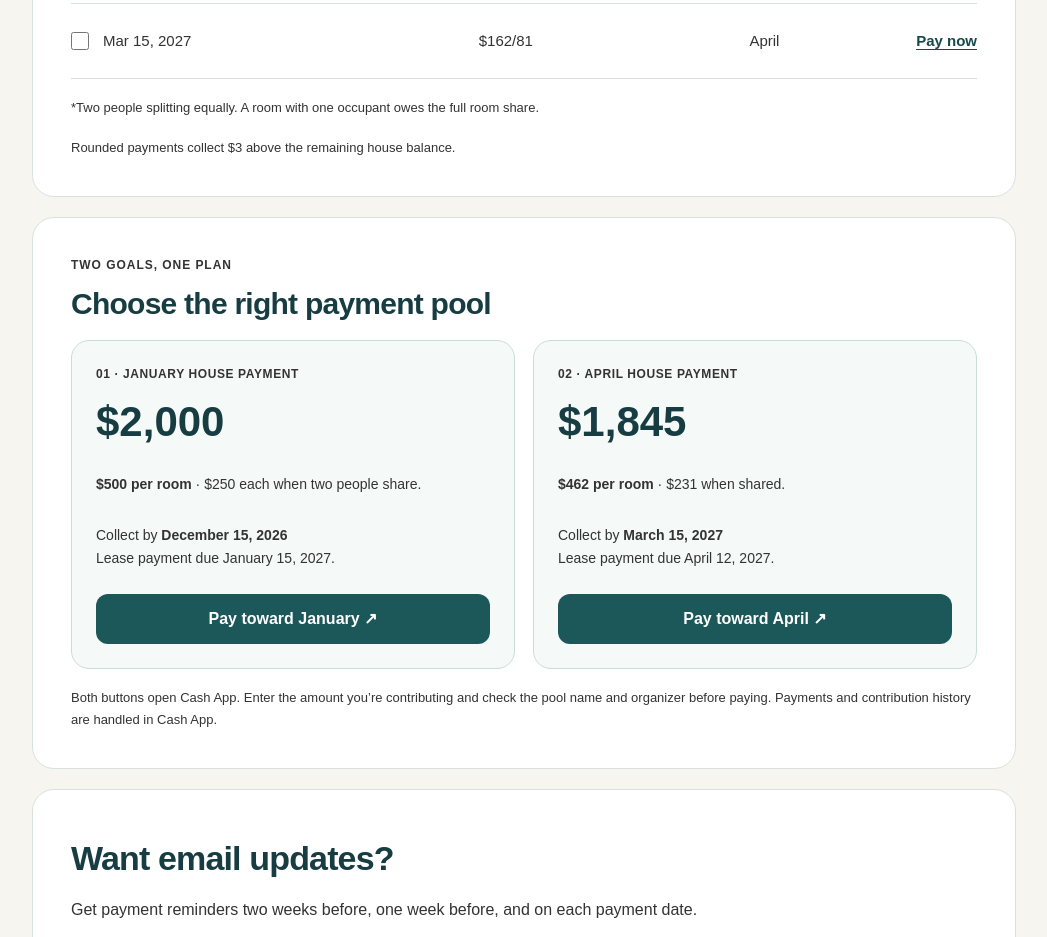
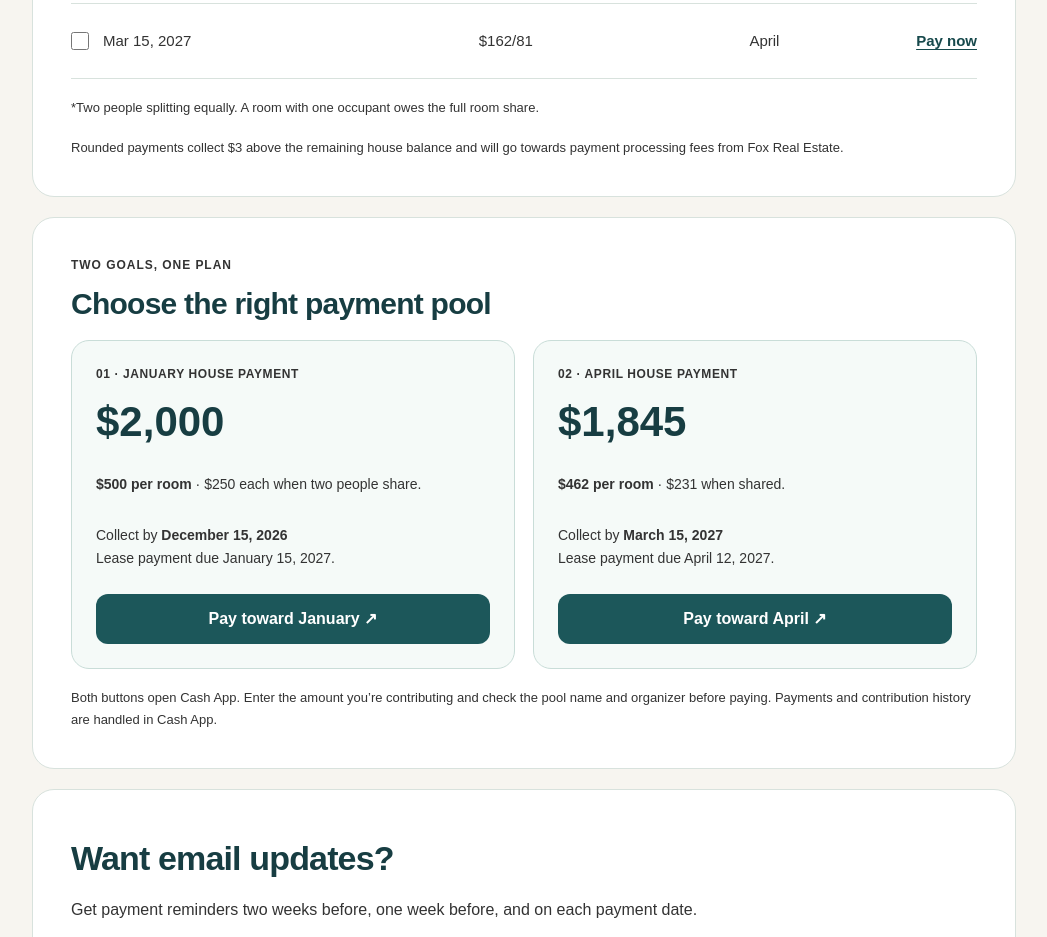
Before and after one commit to mooremaker/moore-made-store, a Next.js app: page /beach-house-2027 in a window 1280 px wide. Shown: the part 1280-2217 px from the top of the page, without its empty margins (116-1163 px from the left). Built offline with nearby package versions, Linux system fonts and the light colour scheme.

Commit message:
Explain beach house rounding toward payment processing fees

```diff
--- a/app/beach-house-2027/page.tsx
+++ b/app/beach-house-2027/page.tsx
@@ -34,7 +34,7 @@ export default function BeachHousePage() {
         <p>Amounts below are due by the listed date. You can pay early or cover your full share at once—just divide it between the two pools.</p>
         <PaymentSchedule />
         <p className={styles.small}>*Two people splitting equally. A room with one occupant owes the full room share.</p>
-        <p className={styles.small}>Rounded payments collect $3 above the remaining house balance.</p>
+        <p className={styles.small}>Rounded payments collect $3 above the remaining house balance and will go towards payment processing fees from Fox Real Estate.</p>
       </section>
 
       <section className={styles.section} aria-labelledby="pay-heading">
```
